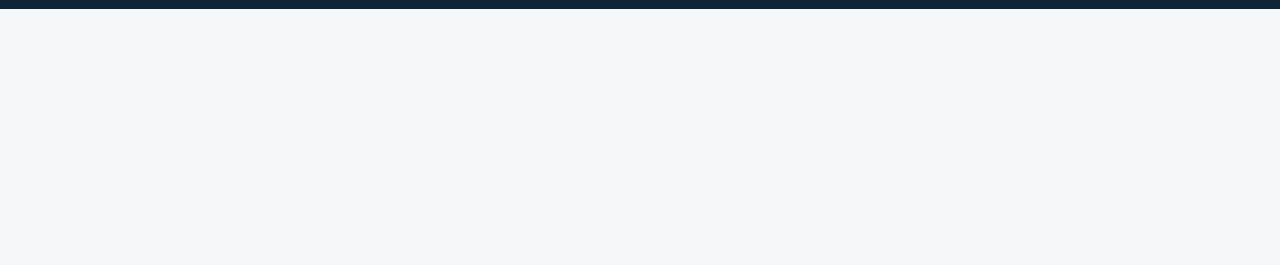
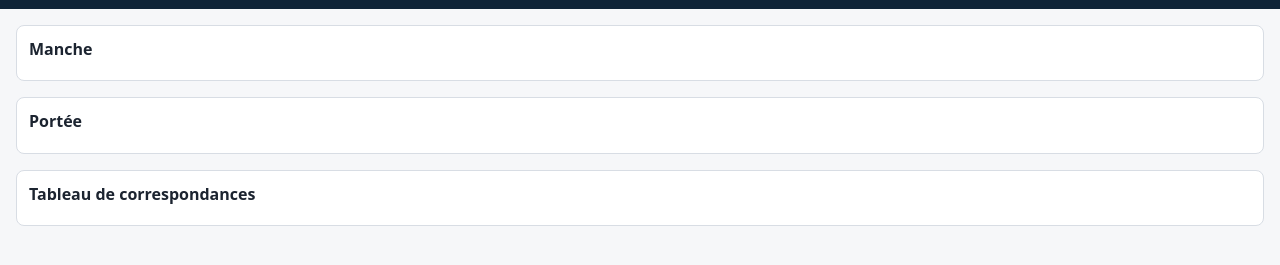
Before and after one commit to lemairebdev/learn_bass_app, a website: page index.html in a window 1280 px wide. Shown: the part 41-306 px from the top of the page. Drawn offline with Linux system fonts and the light colour scheme.

Commit message:
Render the three decision-10 sections with view mount points
Spec-first: order, mounts (#fretboard/#staff/#table), French headings,
and the ES-module bootstrap contract are asserted on both viewports.

```diff
--- a/index.html
+++ b/index.html
@@ -14,6 +14,23 @@
     <!-- Conteneur des contrôles audio (curseur de volume, sourdine) — ticket 13. -->
     <div id="audio-controls"></div>
   </header>
+  <main>
+    <section id="fretboard-section" aria-labelledby="fretboard-title">
+      <h2 id="fretboard-title">Manche</h2>
+      <!-- Point de montage de la vue manche (ticket 10). -->
+      <div id="fretboard" class="view"></div>
+    </section>
+    <section id="staff-section" aria-labelledby="staff-title">
+      <h2 id="staff-title">Portée</h2>
+      <!-- Point de montage de la vue portée en clé de fa (ticket 11). -->
+      <div id="staff" class="view"></div>
+    </section>
+    <section id="table-section" aria-labelledby="table-title">
+      <h2 id="table-title">Tableau de correspondances</h2>
+      <!-- Point de montage du tableau de correspondances (ticket 09). -->
+      <div id="table" class="view"></div>
+    </section>
+  </main>
   <script type="module" src="js/app.js"></script>
 </body>
 </html>
--- a/styles.css
+++ b/styles.css
@@ -50,3 +50,29 @@ header h1 {
   gap: 0.5rem;
   margin-inline-start: auto;
 }
+
+/* Trois vues empilées par défaut (écrans étroits) ; sur grand écran, portée
+   et tableau se partagent une ligne sous le manche — voir le @media plus bas. */
+main {
+  display: grid;
+  gap: 1rem;
+  padding: 1rem;
+}
+
+section {
+  min-width: 0;
+  padding: 0.75rem;
+  background: var(--color-surface);
+  border: 1px solid var(--color-border);
+  border-radius: 0.5rem;
+}
+
+section h2 {
+  margin: 0 0 0.5rem;
+  font-size: 1rem;
+}
+
+/* Points de montage des vues (tickets 09–12). */
+.view {
+  min-width: 0;
+}
```
Also changed, not shown: tests/app-shell.spec.js (+38 -0 lines).
